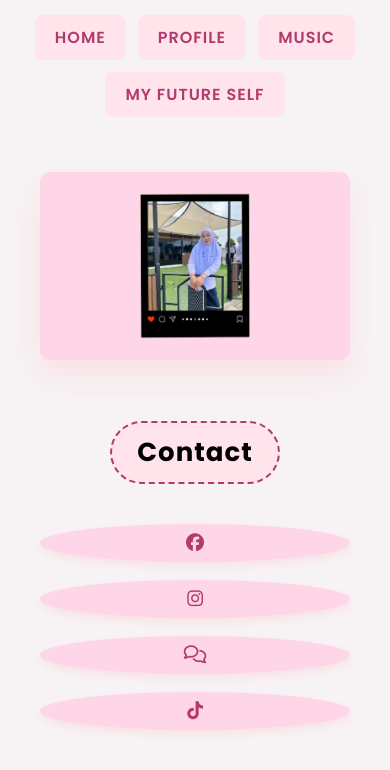
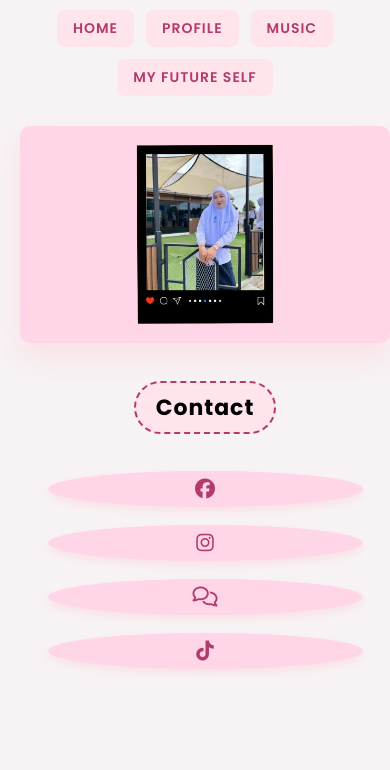
Before and after one commit to Nattida00/N27, a plain HTML site: page Contact.html in a window 390 px wide. Drawn offline with Linux system fonts and the light colour scheme.

Commit message:
Update Contact.css

```diff
--- a/Contact.css
+++ b/Contact.css
@@ -140,3 +140,60 @@ button:hover {
   border-color: #ff6699;
 }
 button:focus { outline: 2px solid #ff9eb5; }
+
+/* ================= MOBILE RESPONSIVE ================= */
+@media (max-width: 768px) {
+
+  /* ลดระยะห่างเมนู และปรับขนาดตัวอักษร */
+  .menu {
+    gap: 12px;
+    padding: 10px 0;
+    font-size: 14px;
+  }
+
+  .menu-item {
+    padding: 8px 16px;
+    font-size: 14px;
+  }
+
+  /* ปรับ layout ของ content ให้ซ้อนกัน */
+  .content {
+    flex-direction: column;
+    margin: 20px;
+    gap: 20px;
+  }
+
+  /* ปรับขนาด photo card ให้เต็มหน้าจอมือถือ */
+  .photo-card {
+    width: 100%;
+    padding: 10px;
+  }
+
+  .photo-card img {
+    border-radius: 8px;
+  }
+
+  /* ปรับ contact box ให้เต็มความกว้างและมี margin */
+  .contact-box {
+    width: 90%;
+    margin: 0 auto;
+  }
+
+  .contact-box h2 {
+    font-size: 22px;
+    padding: 8px 20px;
+  }
+
+  /* ปรับไอคอน social ให้เล็กลง */
+  .social i {
+    font-size: 20px;
+    padding: 8px;
+  }
+
+  /* ปรับปุ่มให้เต็มหน้าจอมือถือ */
+  button {
+    width: 90%;
+    padding: 10px 0;
+    font-size: 16px;
+  }
+}
```
